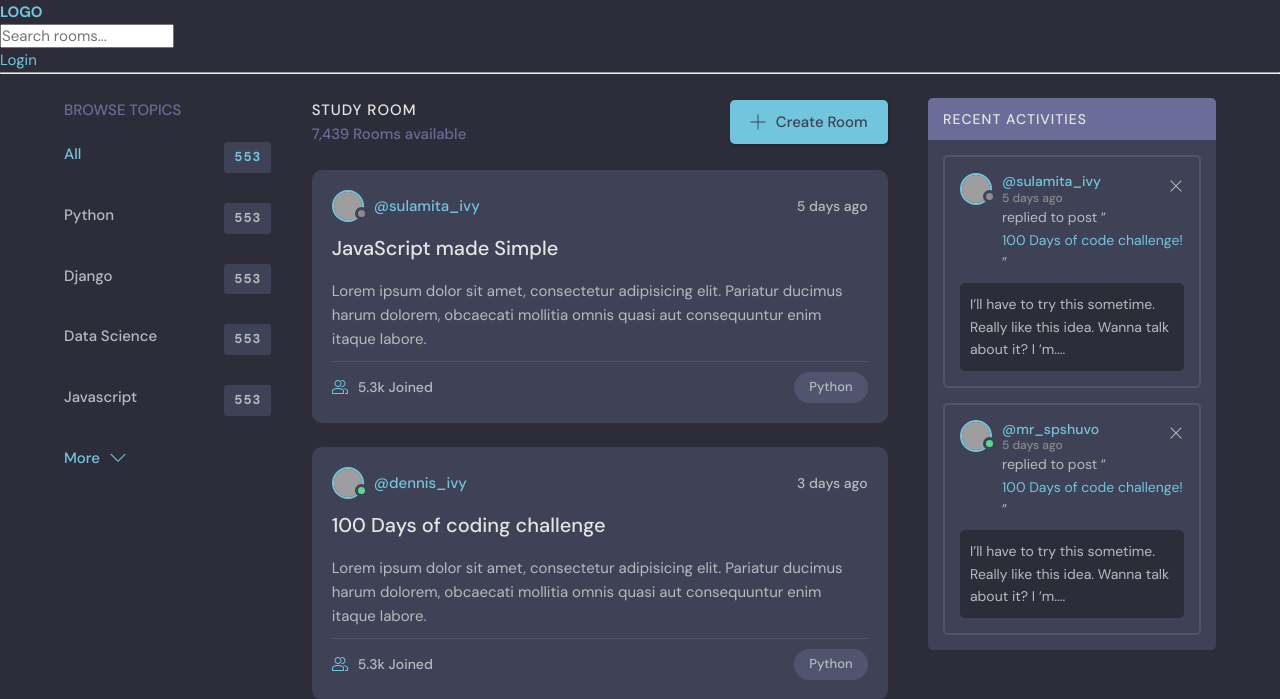
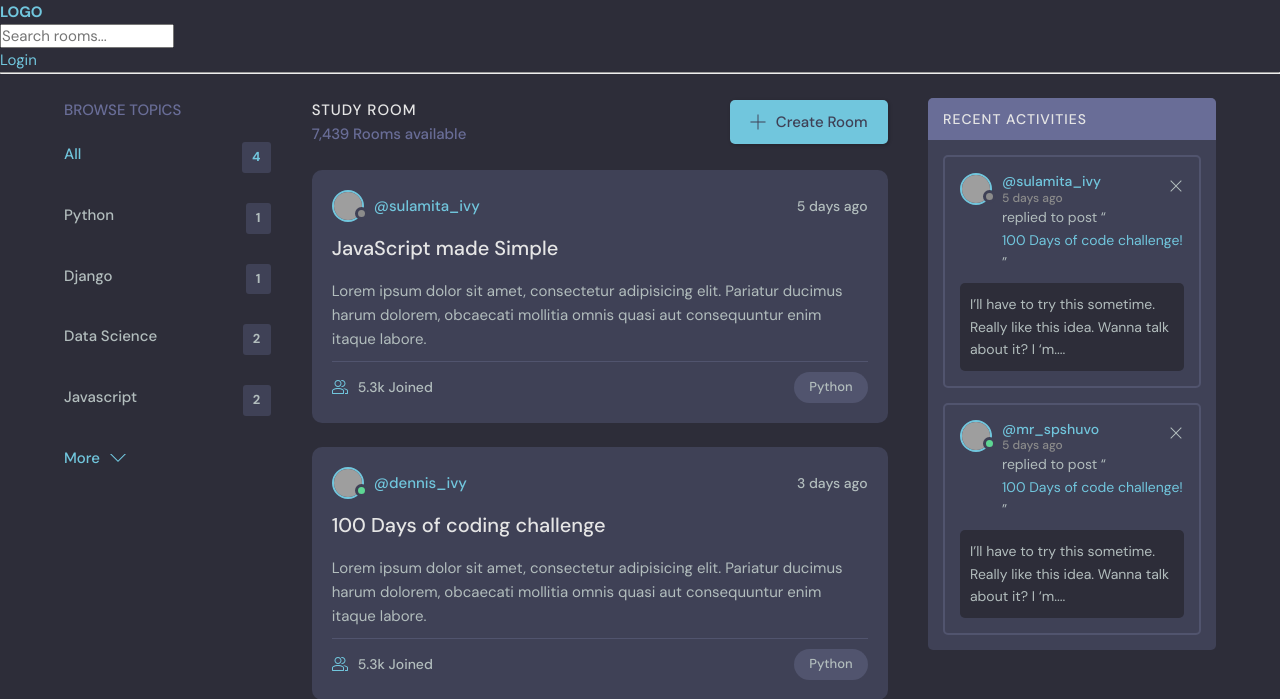
Before and after one commit to pere49/studybud_django_tutorial, a Django app: page / in a window 1280 px wide. Shown: the part 76-775 px from the top of the page. Run offline with Django 5.2, Linux system fonts and the light colour scheme; data comes from the database, SQL or seed files in the repository; grey boxes are pictures that could not be loaded.

Commit message:
updated links in topic companent

```diff
--- a/base/templates/base/topics_component.html
+++ b/base/templates/base/topics_component.html
@@ -4,15 +4,15 @@
     </div>
     <ul class="topics__list">
         <li>
-            <a href="{% url 'home' %}" class="active">All <span>553</span></a>
+            <a href="{% url 'home' %}" class="active">All <span>{{topics.count}}</span></a>
         </li>
         {% for topic in topics %}
         <li>
-            <a href="{% url 'home' %}?q={{topic.name}}">{{topic.name}} <span>553</span></a>
+            <a href="{% url 'home' %}?q={{topic.name}}">{{topic.name}} <span>{{topic.room_set.all.count}}</span></a>
         </li>
         {% endfor %}
     </ul>
-    <a class="btn btn--link" href="topics.html">
+    <a class="btn btn--link" href="{% url 'topics' %}">
       More
       <svg version="1.1" xmlns="http://www.w3.org/2000/svg" width="32" height="32" viewBox="0 0 32 32">
         <title>chevron-down</title>
```
